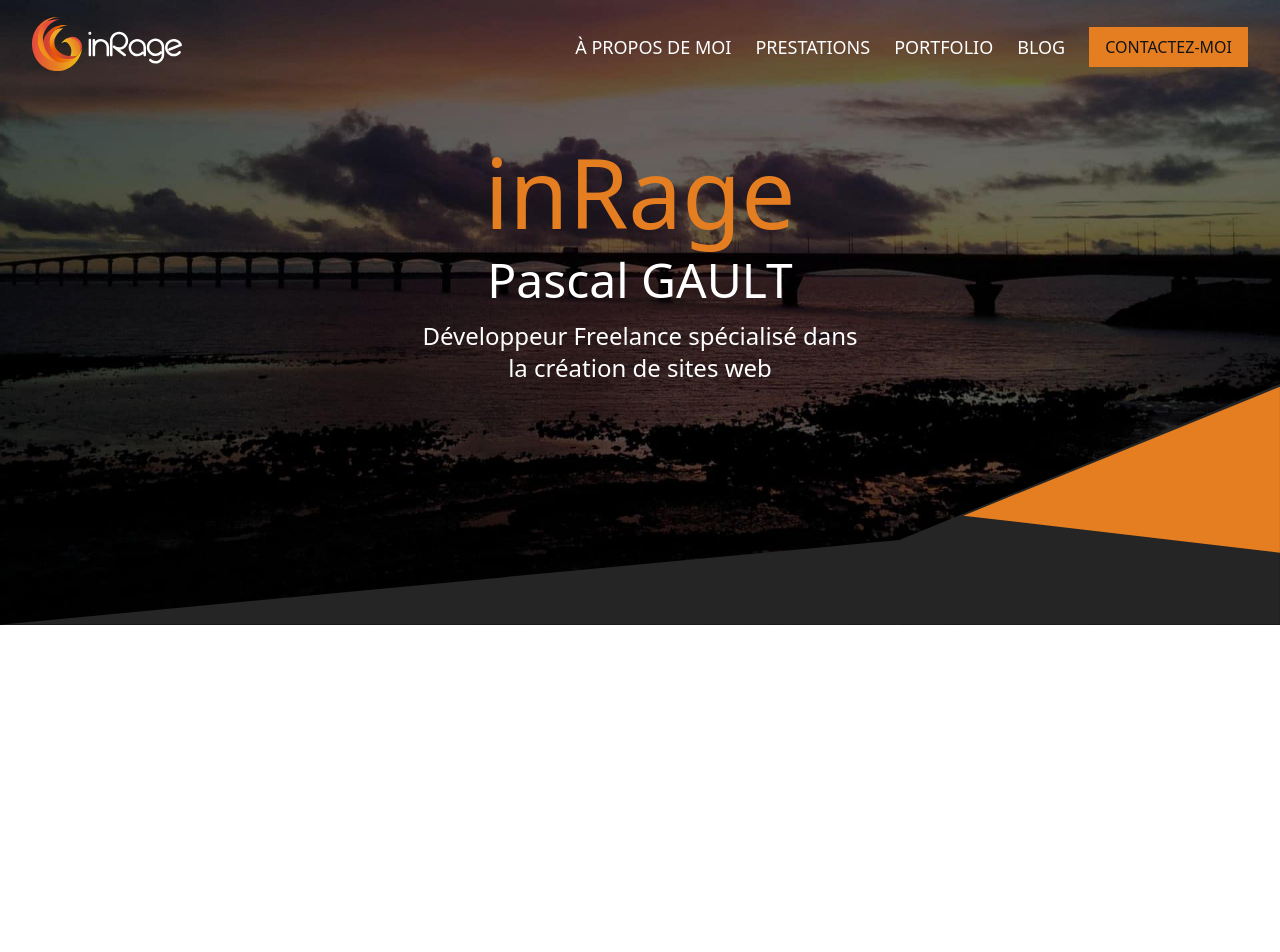
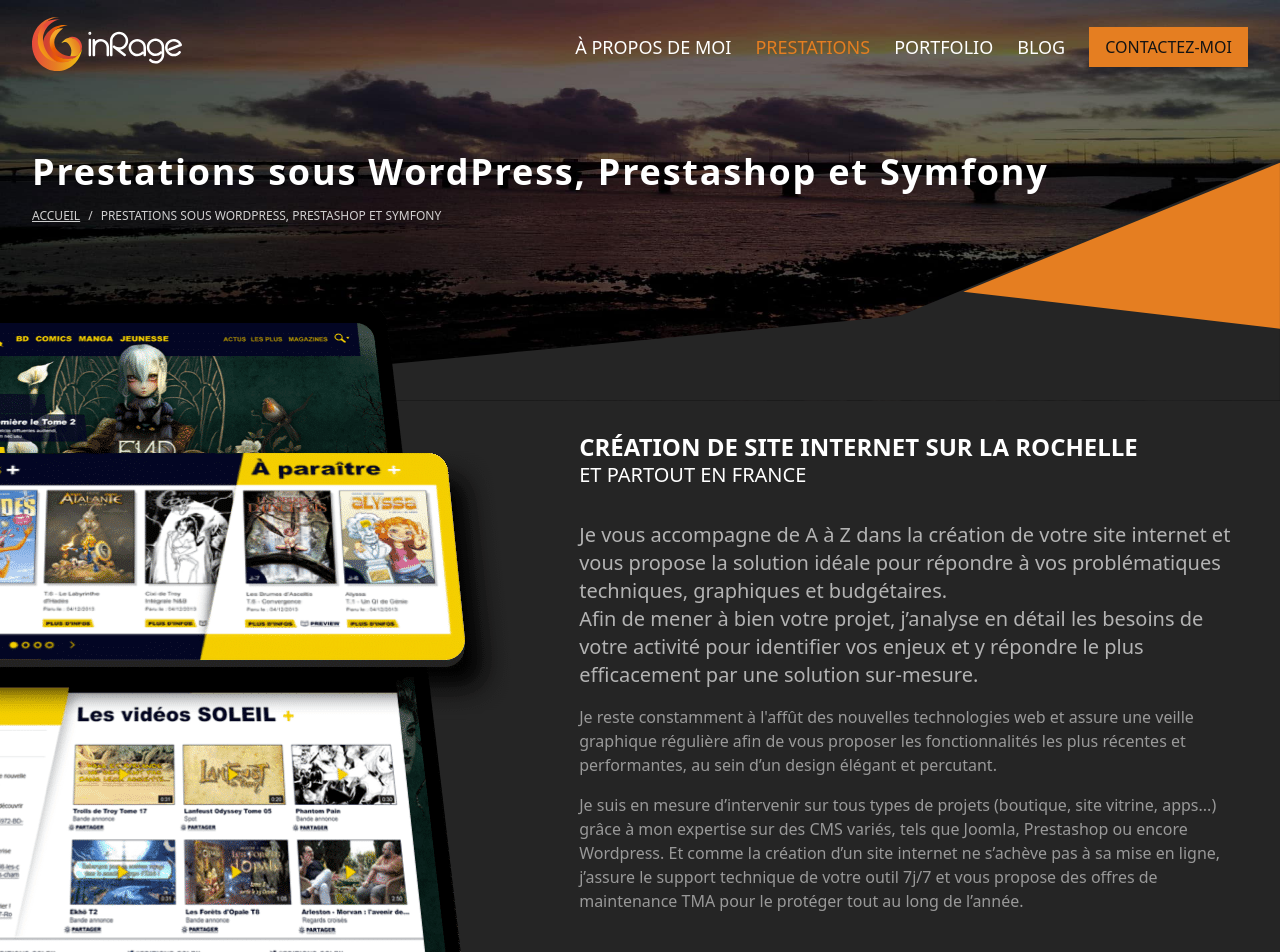
Before and after one commit to akiletour/inrage, a Next.js app: page /prestations in a window 1280 px wide. Before the commit this address had no page. Shown: the top 952 px of the page. Built offline with nearby package versions, Linux system fonts and the light colour scheme.

Commit message:
feat(page): prepare prestation SAS page

```diff
--- a/components/layouts/NavPrimary.js
+++ b/components/layouts/NavPrimary.js
@@ -26,7 +26,7 @@ export default function NavPrimary() {
 
           <div className="hidden lg:flex items-center space-x-3">
             <LinkItem isActive={pathname === '/a-propos-de-moi'} href="/a-propos-de-moi" title="À propos de moi" />
-            <LinkItem href="/" title="Prestations" />
+            <LinkItem isActive={pathname === '/prestations'} href="/prestations" title="Prestations" />
             <LinkItem href="/" title="Portfolio" />
             <LinkItem href="/" title="Blog" />
             <Link href="/">
--- /dev/null
+++ b/pages/prestations/index.js
@@ -0,0 +1,62 @@
+import Image from 'next/image';
+
+export default function Prestations() {
+  return (
+    <div className="flex relative container mt-6 lg:-mt-12">
+      <div className="hidden lg:block overflow-hidden absolute lg:right-[60%]">
+        <div className="w-[697px] h-[736px] relative">
+          <Image
+            className="max-h-[736px]"
+            src="/images/presentation-prestations.png"
+            width={697}
+            height={736}
+            alt="Création de site Internet sur la rochelle"
+          />
+        </div>
+      </div>
+      <div className="lg:ml-[45%] relative lg:h-[736px] flex items-center">
+        <div>
+
+          <h2 className="uppercase font-bold text-white text-2xl leading-7">
+            CRÉATION DE SITE INTERNET SUR LA ROCHELLE
+            <span className="font-light block text-xl">ET PARTOUT EN FRANCE</span>
+          </h2>
+
+          <div className="text-gray-light text-xl mt-4">
+            <p>
+              Je vous accompagne de A à Z dans la création de votre site internet et vous propose
+              la solution idéale pour répondre à vos problématiques techniques, graphiques et
+              budgétaires.
+            </p>
+            <p>
+              Afin de mener à bien votre projet, j’analyse en détail les besoins de votre activité
+              pour identifier vos enjeux et y répondre le plus efficacement par une solution
+              sur-mesure.
+            </p>
+          </div>
+
+          <p className="mt-2">
+            Je reste constamment à l&apos;affût des nouvelles technologies web et assure une veille
+            graphique régulière afin de vous proposer les fonctionnalités les plus récentes et
+            performantes, au sein d’un design élégant et percutant.
+          </p>
+          <p className="mt-2">
+            Je suis en mesure d’intervenir sur tous types de projets (boutique,
+            site vitrine, apps...) grâce à mon expertise sur des CMS variés, tels que Joomla,
+            Prestashop ou encore Wordpress. Et comme la création d’un site internet ne s’achève pas
+            à sa mise en ligne, j’assure le support technique de votre outil 7j/7 et vous propose
+            des offres de maintenance TMA pour le protéger tout au long de l’année.
+          </p>
+        </div>
+      </div>
+    </div>
+  );
+}
+
+export async function getStaticProps() {
+  return {
+    props: {
+      pageTitle: 'Prestations sous WordPress, Prestashop et Symfony',
+    },
+  };
+}
```
Also changed, not shown: public/images/presentation-prestations.png (added).
